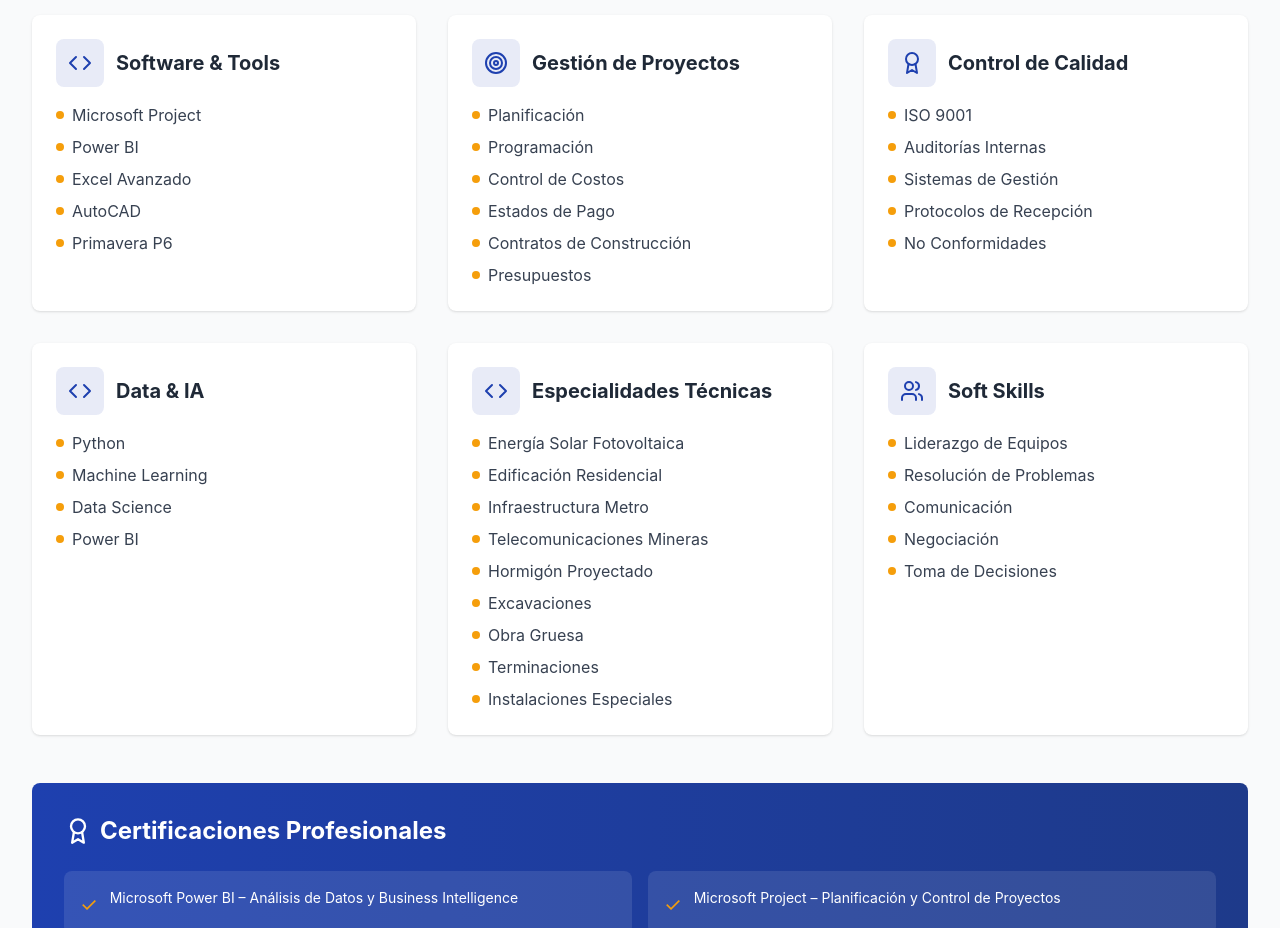
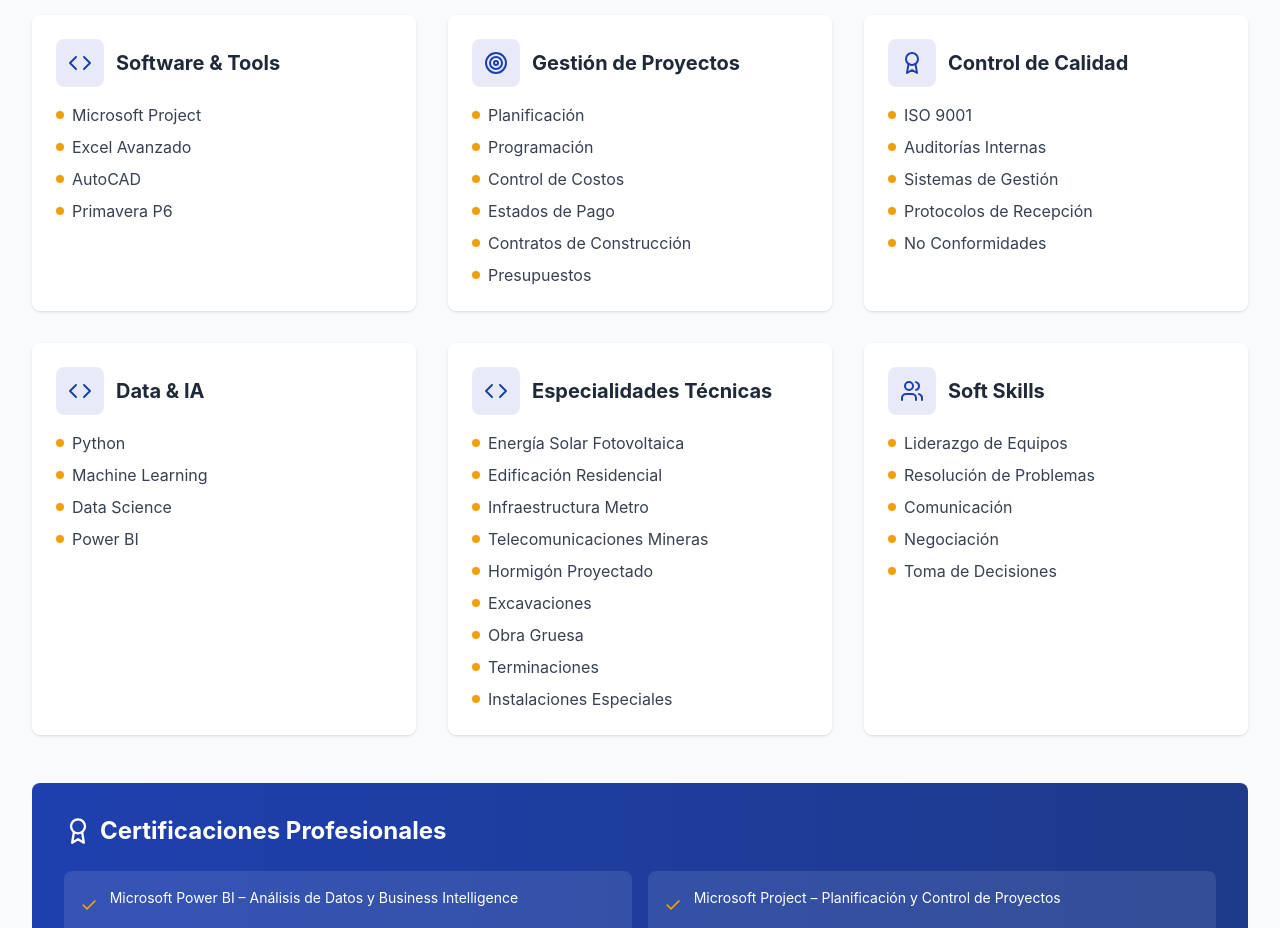
Before and after one commit to FelipeM2121/felipe-moena-portfolio, a React (Vite) app: page / in a window 1280 px wide. Shown: the part 4620-5548 px from the top of the page. Built offline with nearby package versions, Linux system fonts and the light colour scheme.

Commit message:
Quitar Power BI de Software & Tools (ya está en Data & IA)

```diff
--- a/src/data/skills.ts
+++ b/src/data/skills.ts
@@ -6,7 +6,7 @@ export interface Skill {
 export const skills: Skill[] = [
   {
     category: "Software & Tools",
-    items: ["Microsoft Project", "Power BI", "Excel Avanzado", "AutoCAD", "Primavera P6"]
+    items: ["Microsoft Project", "Excel Avanzado", "AutoCAD", "Primavera P6"]
   },
   {
     category: "Gestión de Proyectos",
```
